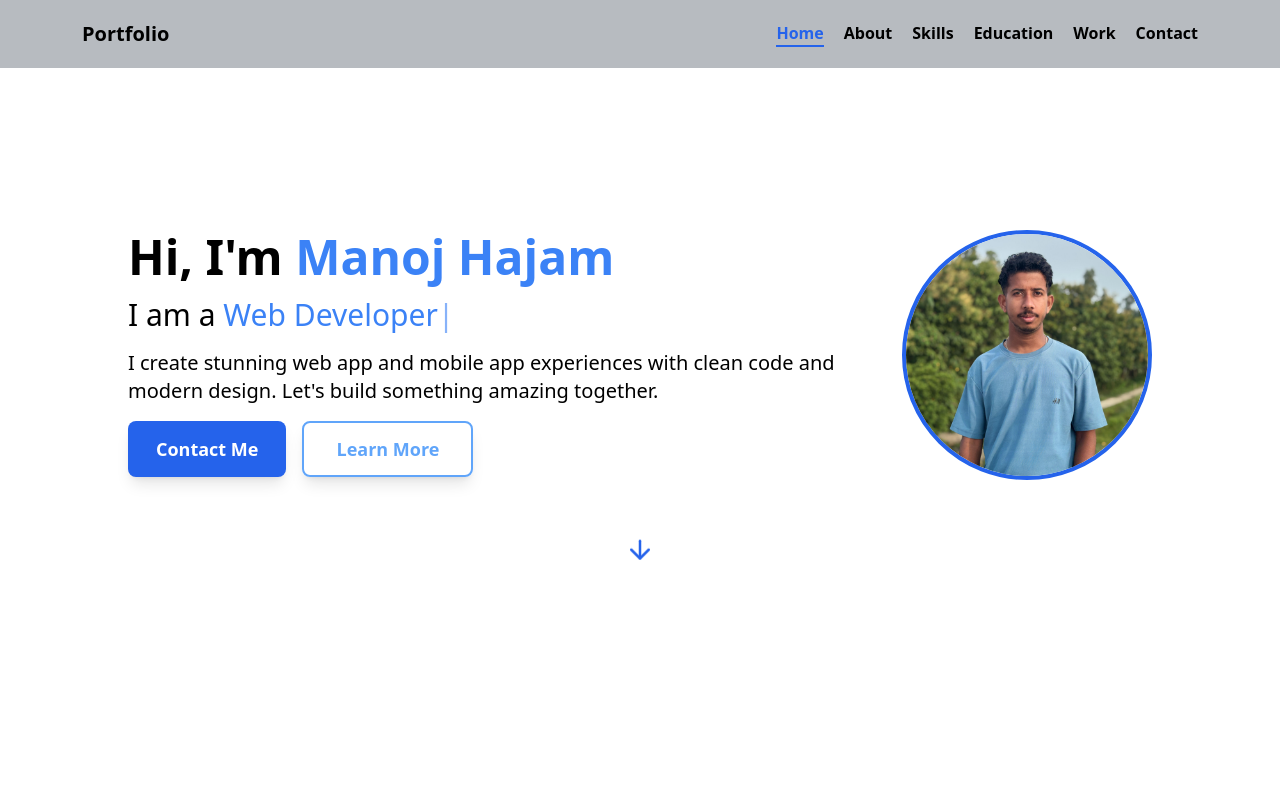
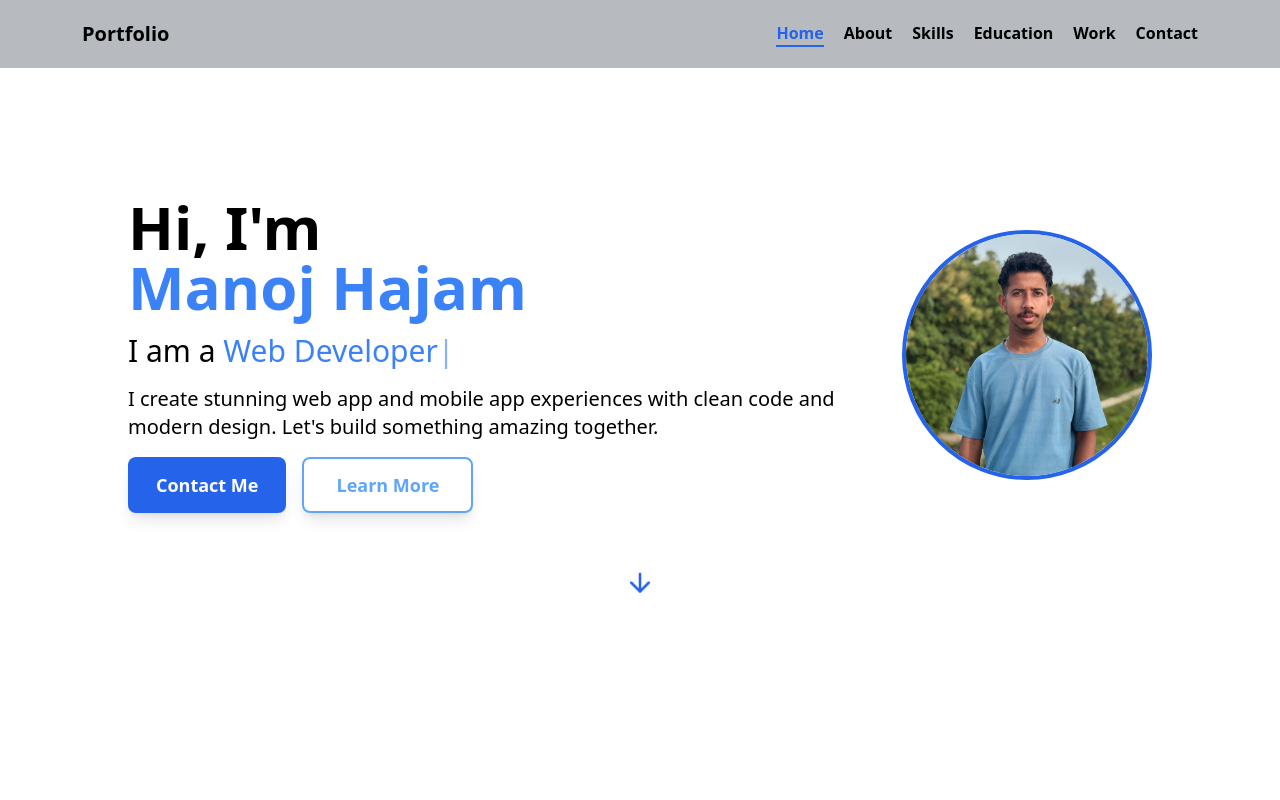
Before and after one commit to Manojhajam/Portfolio, a React (Vite) app in the folder my-project/: page / in a window 1280 px wide. Shown: the top 800 px of the page. Built offline with nearby package versions, Linux system fonts and the light colour scheme.

Commit message:
Refactor roles array formatting and adjust heading size in Home component

```diff
--- a/my-project/src/components/Home/Home.jsx
+++ b/my-project/src/components/Home/Home.jsx
@@ -5,11 +5,7 @@ import { Link } from "react-scroll";
 
 const fullName = "Manoj Hajam";
 
-const roles = [
-  "Full Stack Developer",
-  "Web Developer",
-  "Software Developer",
-];
+const roles = ["Full Stack Developer", "Web Developer", "Software Developer"];
 
 const Home = () => {
   const [roleIndex, setRoleIndex] = useState(0);
@@ -28,7 +24,7 @@ const Home = () => {
     } else {
       timeout = setTimeout(
         () => setCharCount((c) => c + (deleting ? -1 : 1)),
-        deleting ? 40 : 90
+        deleting ? 40 : 90,
       );
     }
 
@@ -39,8 +35,8 @@ const Home = () => {
     <div className="min-h-screen flex flex-col justify-center items-center gap-5 px-6">
       <div className="flex flex-col-reverse md:flex-row justify-center items-center gap-10 w-full max-w-5xl">
         <div className="flex-1 flex flex-col justify-center items-center md:items-start gap-4 text-center md:text-left">
-          <h1 className="text-5xl font-bold">
-            Hi, I'm{" "}
+          <h1 className="text-6xl font-bold">
+            Hi, I'm <br />
             <span className="text-blue-500">
               {fullName.split("").map((char, i) => (
                 <Motion.span
@@ -73,8 +69,8 @@ const Home = () => {
             animate={{ opacity: 1, y: 0 }}
             transition={{ delay: 1.25, duration: 0.5 }}
           >
-            I create stunning web app and mobile app experiences with clean
-            code and modern design. Let's build something amazing together.
+            I create stunning web app and mobile app experiences with clean code
+            and modern design. Let's build something amazing together.
           </Motion.p>
           <Motion.div
             className="flex gap-4"
```
